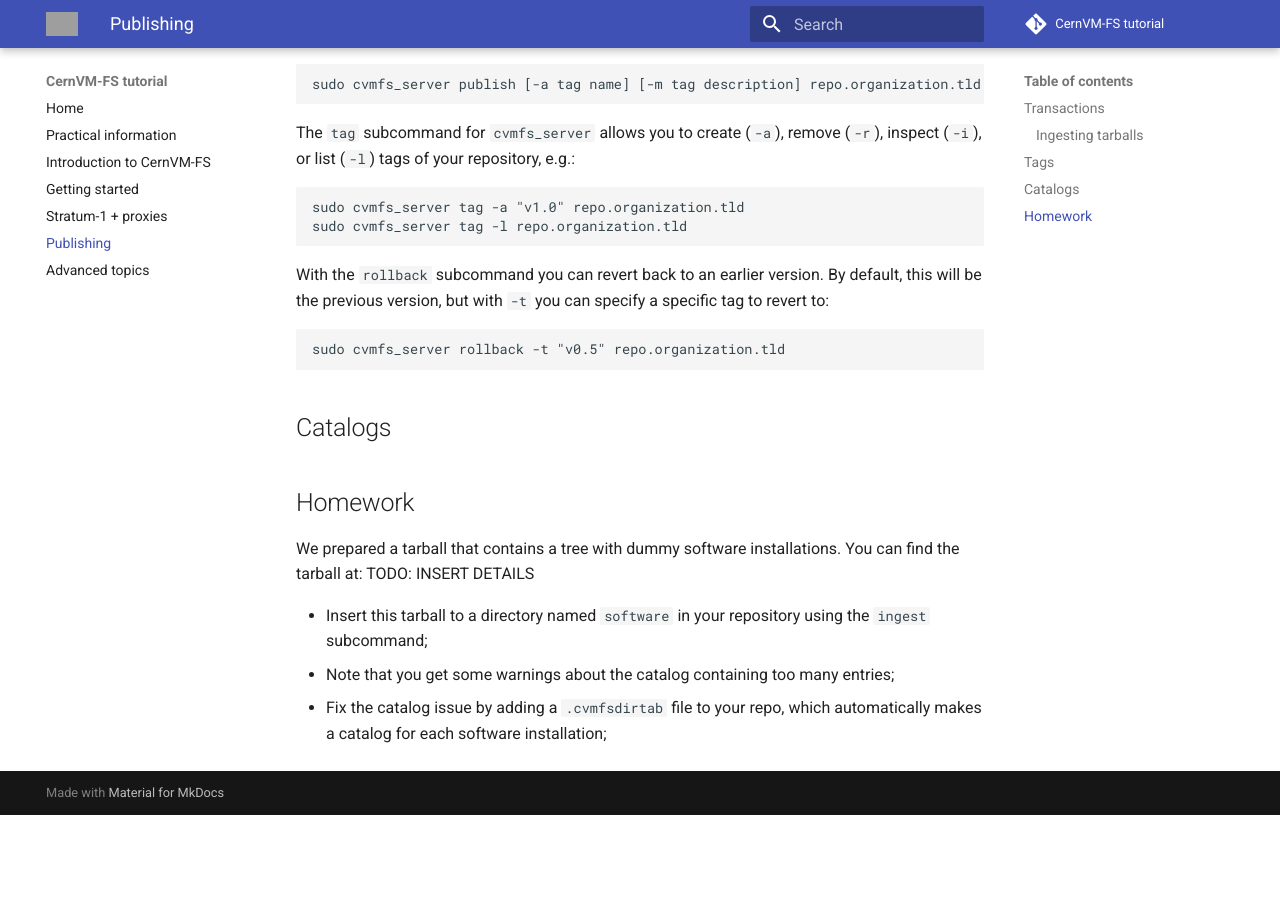
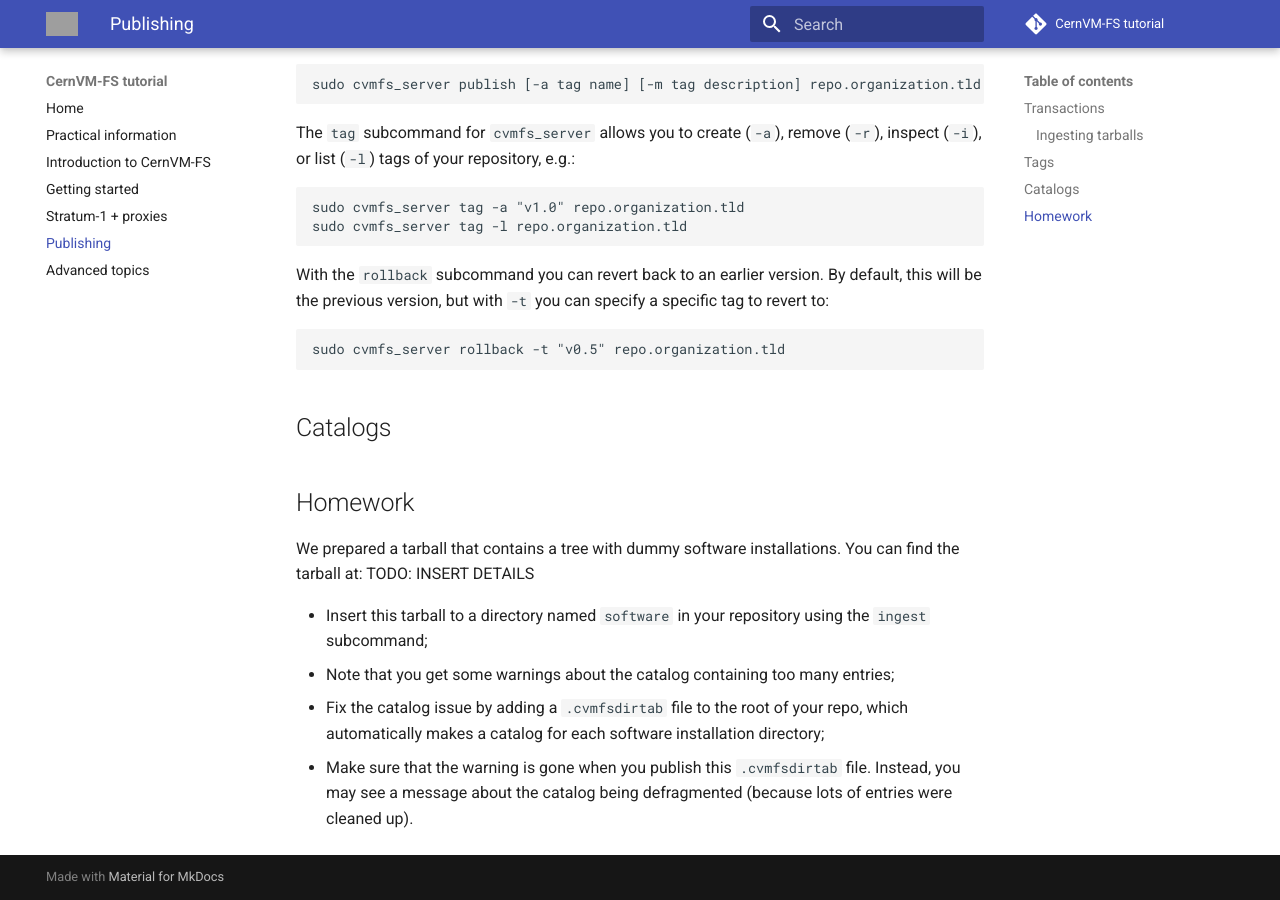
Before and after one commit to cvmfs-contrib/cvmfs-tutorial-2021, an MkDocs documentation site: the page built from docs/04_publishing.md, in a window 1280 px wide and 900 px high, scrolled down 1350 px. Built offline with MkDocs 1.6.1 and Material for MkDocs 9.7.7, drawn with Linux system fonts in a browser that asks for light colours; comment, search, counter and statistics services are not loaded; before the commit the page ends 2165 px from its top, so only the background shows below that; grey boxes are pictures that could not be loaded.

Commit message:
make exercises clearer

```diff
--- a/docs/04_publishing.md
+++ b/docs/04_publishing.md
@@ -63,4 +63,5 @@
 
 - Insert this tarball to a directory named `software` in your repository using the `ingest` subcommand;
 - Note that you get some warnings about the catalog containing too many entries;
-- Fix the catalog issue by adding a `.cvmfsdirtab` file to your repo, which automatically makes a catalog for each software installation;
+- Fix the catalog issue by adding a `.cvmfsdirtab` file to the root of your repo, which automatically makes a catalog for each software installation directory;
+- Make sure that the warning is gone when you publish this `.cvmfsdirtab` file. Instead, you may see a message about the catalog being defragmented (because lots of entries were cleaned up).
```
